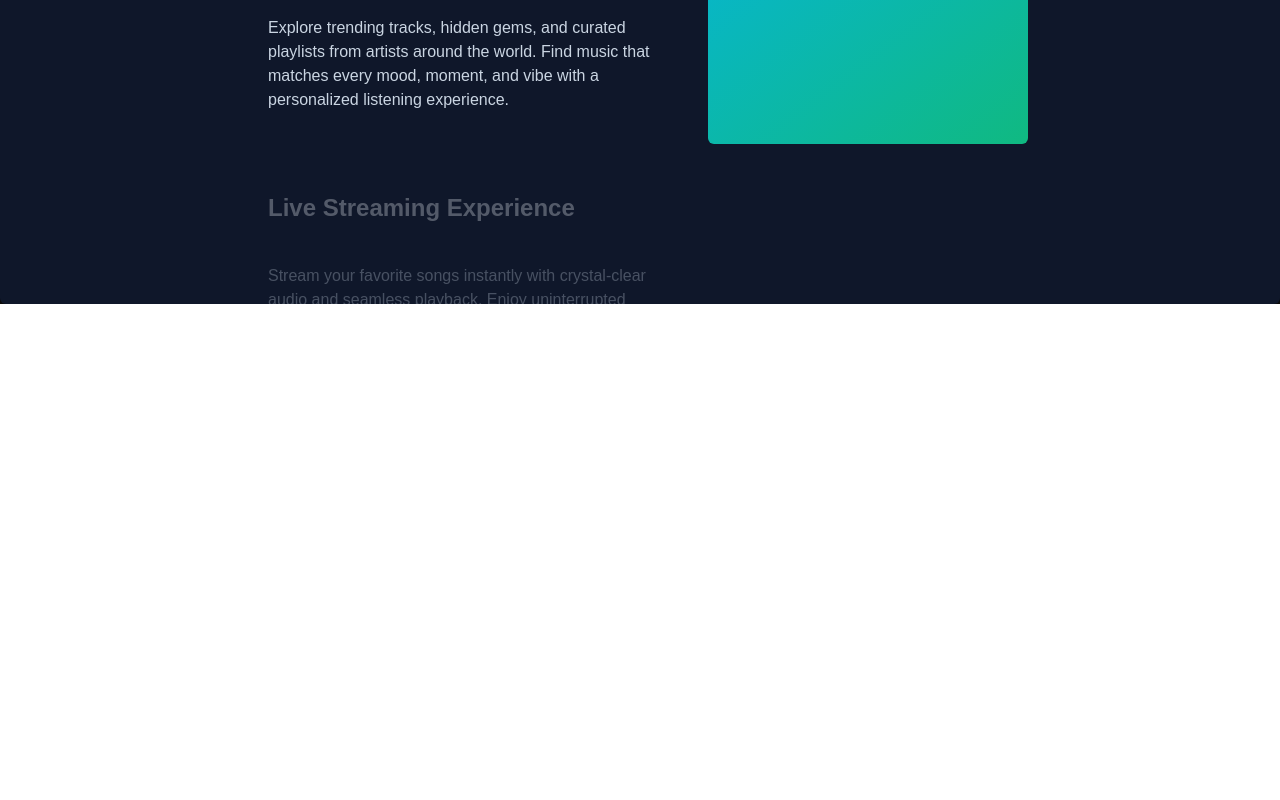
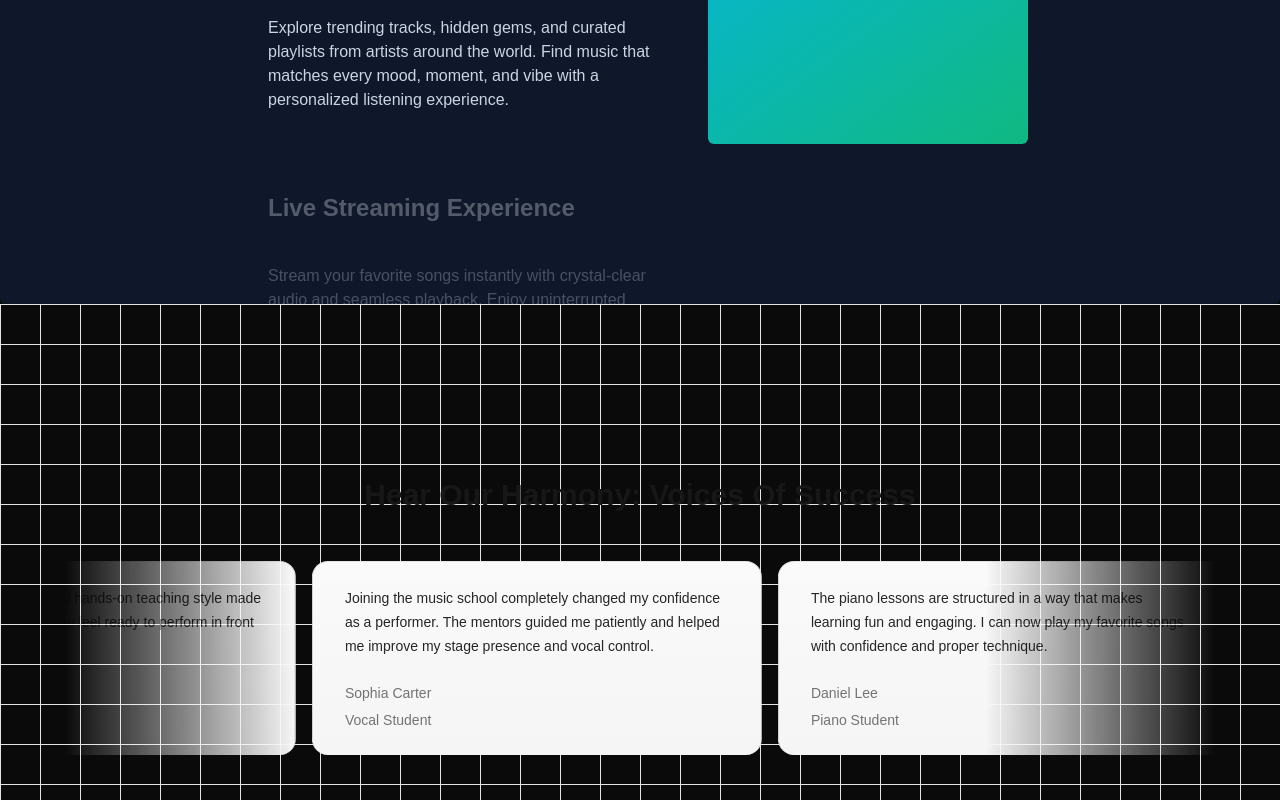
Before and after one commit to TarunaAgrawal13/LearnNext, a Next.js app: page / in a window 1280 px wide. Shown: the part 2000-2800 px from the top of the page. Before the commit the page ends 2304 px from the top, so only its background shows below. Built offline with nearby package versions, Linux system fonts and the light colour scheme.

Commit message:
done with music testimonals section

```diff
--- a/package.json
+++ b/package.json
@@ -12,6 +12,8 @@
     "@tabler/icons-react": "^3.42.0",
     "clsx": "^2.1.1",
     "framer-motion": "^12.38.0",
+    "mini-svg-data-uri": "^1.4.4",
+    "motion": "^12.38.0",
     "next": "16.2.4",
     "react": "19.2.4",
     "react-dom": "19.2.4",
--- a/src/app/globals.css
+++ b/src/app/globals.css
@@ -11,6 +11,7 @@
   --font-sans: var(--font-geist-sans);
   --font-mono: var(--font-geist-mono);
    --animate-spotlight: spotlight 2s ease 0.75s 1 forwards;
+   --animate-scroll: scroll var(--animation-duration, 40s) var(--animation-direction, forwards) linear infinite;
 }
 
 @media (prefers-color-scheme: dark) {
@@ -31,6 +32,12 @@
   }
 }
 
+ @keyframes scroll {
+    to {
+      transform: translate(calc(-50% - 0.5rem));
+    }
+  }
+
 body {
   background: var(--background);
   color: var(--foreground);
--- a/src/app/page.tsx
+++ b/src/app/page.tsx
@@ -2,7 +2,7 @@ import FeaturedCourses from "@/components/FeaturedCourses";
 import HeroSection from "@/components/HeroSection";
 import WhyChooseUs from "@/components/WhyChooseUs";
 import Image from "next/image";
-
+import MusicSchoolTestimonials from "@/components/TestimonialCards";
 export default function Home() {
   return (
     <main className="min-h-screen bg-black/[0.96] antialiased bg-grid-white/[0.02]">
@@ -10,6 +10,7 @@ export default function Home() {
       <HeroSection />
       <FeaturedCourses />
       <WhyChooseUs />
+      <MusicSchoolTestimonials />
     </main>
   );
 }
--- /dev/null
+++ b/src/components/TestimonialCards.tsx
@@ -0,0 +1,75 @@
+'use client'
+import { cn } from "@/lib/utils";
+import { InfiniteMovingCards } from "./ui/infinite-moving-cards";
+const musicSchoolTestimonials = [
+  {
+    quote:
+      "Joining the music school completely changed my confidence as a performer. The mentors guided me patiently and helped me improve my stage presence and vocal control.",
+    name: "Sophia Carter",
+    title: "Vocal Student",
+  },
+  {
+    quote:
+      "The piano lessons are structured in a way that makes learning fun and engaging. I can now play my favorite songs with confidence and proper technique.",
+    name: "Daniel Lee",
+    title: "Piano Student",
+  },
+  {
+    quote:
+      "I always wanted to learn drums, and this school gave me the perfect environment to grow. The instructors are supportive and incredibly talented.",
+    name: "Ryan Mitchell",
+    title: "Drum Student",
+  },
+  {
+    quote:
+      "The guitar program helped me understand music theory while improving my practical skills. Every class feels inspiring and motivating.",
+    name: "Emma Wilson",
+    title: "Guitar Student",
+  },
+  {
+    quote:
+      "The teachers genuinely care about each student’s progress. I’ve improved my violin skills faster than I ever expected.",
+    name: "Olivia Brown",
+    title: "Violin Student",
+  },
+  {
+    quote:
+      "From songwriting to live performance training, this music school provided me with the tools to express myself creatively and professionally.",
+    name: "Michael Adams",
+    title: "Songwriting Student",
+  },
+  {
+    quote:
+      "The supportive community and hands-on teaching style made learning music enjoyable. I now feel ready to perform in front of audiences.",
+    name: "Isabella Clark",
+    title: "Keyboard Student",
+  },
+];
+
+
+function MusicSchoolTestimonials() {
+  return (
+    <div className="h-[40rem] w-full dark:bg-black dark:bg-grid-white/[0.2] relative flex flex-col items-center justify-center overflow-hidden">
+        <div
+        className={cn(
+          "absolute inset-0",
+          "[background-size:40px_40px]",
+          "[background-image:linear-gradient(to_right,#e4e4e7_1px,transparent_1px),linear-gradient(to_bottom,#e4e4e7_1px,transparent_1px)]",
+          "dark:[background-image:linear-gradient(to_right,#262626_1px,transparent_1px),linear-gradient(to_bottom,#262626_1px,transparent_1px)]",
+        )}
+      />
+        <h2 className="text-3xl font-bold text-center mb-8 z-10">Hear Our Harmony: Voices Of Success</h2>
+        <div className="flex justify-center w-full overflow-hidden px-4 sm:px-6 lg:px-8">
+            <div className="w-full max-w-6xl">
+                <InfiniteMovingCards
+                 items={musicSchoolTestimonials}
+                 direction="right"
+                 speed="slow"
+                  />
+            </div>
+        </div>
+    </div>
+  )
+}
+
+export default MusicSchoolTestimonials
--- /dev/null
+++ b/src/components/ui/infinite-moving-cards.tsx
@@ -0,0 +1,117 @@
+"use client";
+
+import { cn } from "@/lib/utils";
+import React, { useEffect, useState } from "react";
+
+export const InfiniteMovingCards = ({
+  items,
+  direction = "left",
+  speed = "fast",
+  pauseOnHover = true,
+  className,
+}: {
+  items: {
+    quote: string;
+    name: string;
+    title: string;
+  }[];
+  direction?: "left" | "right";
+  speed?: "fast" | "normal" | "slow";
+  pauseOnHover?: boolean;
+  className?: string;
+}) => {
+  const containerRef = React.useRef<HTMLDivElement>(null);
+  const scrollerRef = React.useRef<HTMLUListElement>(null);
+
+  useEffect(() => {
+    addAnimation();
+  }, []);
+  const [start, setStart] = useState(false);
+  function addAnimation() {
+    if (containerRef.current && scrollerRef.current) {
+      const scrollerContent = Array.from(scrollerRef.current.children);
+
+      scrollerContent.forEach((item) => {
+        const duplicatedItem = item.cloneNode(true);
+        if (scrollerRef.current) {
+          scrollerRef.current.appendChild(duplicatedItem);
+        }
+      });
+
+      getDirection();
+      getSpeed();
+      setStart(true);
+    }
+  }
+  const getDirection = () => {
+    if (containerRef.current) {
+      if (direction === "left") {
+        containerRef.current.style.setProperty(
+          "--animation-direction",
+          "forwards",
+        );
+      } else {
+        containerRef.current.style.setProperty(
+          "--animation-direction",
+          "reverse",
+        );
+      }
+    }
+  };
+  const getSpeed = () => {
+    if (containerRef.current) {
+      if (speed === "fast") {
+        containerRef.current.style.setProperty("--animation-duration", "20s");
+      } else if (speed === "normal") {
+        containerRef.current.style.setProperty("--animation-duration", "40s");
+      } else {
+        containerRef.current.style.setProperty("--animation-duration", "80s");
+      }
+    }
+  };
+  return (
+    <div
+      ref={containerRef}
+      className={cn(
+        "scroller relative z-20 max-w-7xl overflow-hidden [mask-image:linear-gradient(to_right,transparent,white_20%,white_80%,transparent)]",
+        className,
+      )}
+    >
+      <ul
+        ref={scrollerRef}
+        className={cn(
+          "flex w-max min-w-full shrink-0 flex-nowrap gap-4 py-4",
+          start && "animate-scroll",
+          pauseOnHover && "hover:[animation-play-state:paused]",
+        )}
+      >
+        {items.map((item, idx) => (
+          <li
+            className="relative w-[350px] max-w-full shrink-0 rounded-2xl border border-b-0 border-zinc-200 bg-[linear-gradient(180deg,#fafafa,#f5f5f5)] px-8 py-6 md:w-[450px] dark:border-zinc-700 dark:bg-[linear-gradient(180deg,#27272a,#18181b)]"
+            key={item.name}
+          >
+            <blockquote>
+              <div
+                aria-hidden="true"
+                className="user-select-none pointer-events-none absolute -top-0.5 -left-0.5 -z-1 h-[calc(100%_+_4px)] w-[calc(100%_+_4px)]"
+              ></div>
+              <span className="relative z-20 text-sm leading-[1.6] font-normal text-neutral-800 dark:text-gray-100">
+                {item.quote}
+              </span>
+              <div className="relative z-20 mt-6 flex flex-row items-center">
+                <span className="flex flex-col gap-1">
+                  <span className="text-sm leading-[1.6] font-normal text-neutral-500 dark:text-gray-400">
+                    {item.name}
+                  </span>
+                  <span className="text-sm leading-[1.6] font-normal text-neutral-500 dark:text-gray-400">
+                    {item.title}
+                  </span>
+                </span>
+              </div>
+            </blockquote>
+          </li>
+        ))}
+      </ul>
+    </div>
+  );
+};
```
Also changed, not shown: 1 other file (tests, documents, lock files or other folders).
